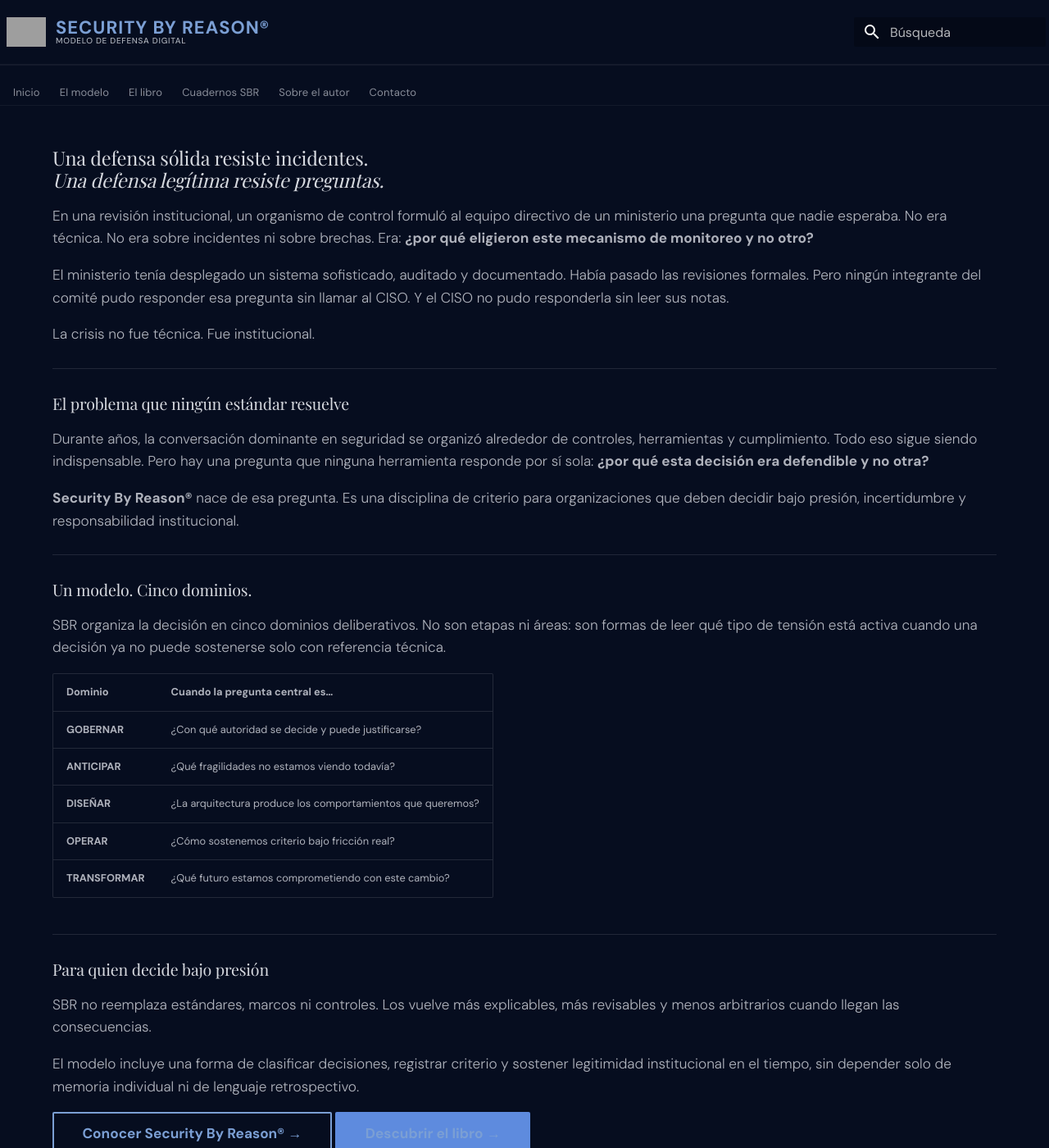
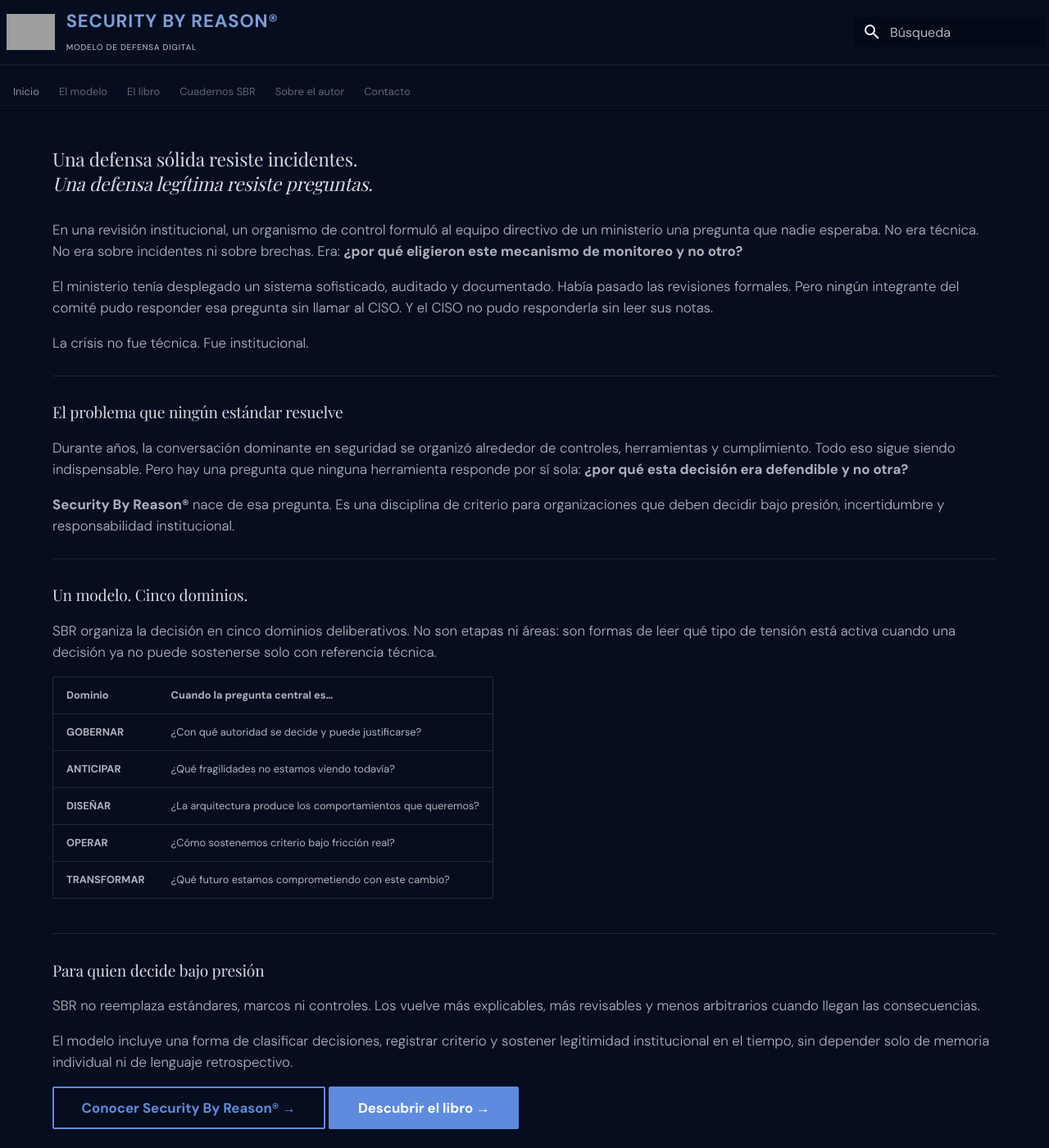
Before and after one commit to danielsasia/sbr-site, an MkDocs documentation site: the page built from docs/index.md, in a window 1280 px wide and 1400 px high. Shown: the whole window at 82% size. Built offline with MkDocs 1.6.1 and Material for MkDocs 9.7.7, drawn with Linux system fonts in a browser that asks for light colours; some web fonts are replaced; grey boxes are pictures that could not be loaded.

Commit message:
Update extra.css

```diff
--- a/docs/stylesheets/extra.css
+++ b/docs/stylesheets/extra.css
@@ -17,228 +17,165 @@ body,
 .md-sidebar,
 .md-sidebar__scrollwrap,
 .md-sidebar__inner {
-  background: #060d1f !important;
+  background:#060d1f !important;
 }
 
 /* HEADER */
 
-.md-header {
-  background: #060d1f !important;
-  box-shadow: none !important;
-  border-bottom: 0.5px solid rgba(255,255,255,0.06) !important;
+.md-header{
+  background:#060d1f !important;
+  box-shadow:none !important;
+  border-bottom:0.5px solid rgba(255,255,255,0.06) !important;
 }
 
-.md-header__inner {
-  min-height: 78px !important;
-  align-items: center !important;
+.md-header__inner{
+  min-height:78px !important;
+  align-items:center !important;
 }
 
 .md-header__button,
-.md-header__button * {
-  color: #d9dce3 !important;
+.md-header__button *{
+  color:#d9dce3 !important;
 }
 
-.md-header__button.md-logo {
-  display: flex !important;
-  align-items: center !important;
-  margin-right: 0.6rem !important;
-  padding: 0 !important;
+.md-header__button.md-logo{
+  display:flex !important;
+  align-items:center !important;
+  margin-right:0.7rem !important;
+  padding:0 !important;
 }
 
 .md-header__button.md-logo img,
-.md-header__button.md-logo svg {
-  display: block !important;
-  height: 36px !important;
-  width: auto !important;
-  max-height: 36px !important;
+.md-header__button.md-logo svg{
+  display:block !important;
+  height:44px !important;
+  width:auto !important;
+  max-height:44px !important;
 }
 
 .md-header__title,
-.md-header__title * {
-  font-family: 'DM Sans', sans-serif !important;
-  color: #7b9fd4 !important;
+.md-header__title *{
+  font-family:'DM Sans',sans-serif !important;
+  color:#7b9fd4 !important;
 }
 
-.md-header__title {
-  display: flex !important;
-  flex-direction: column !important;
-  align-items: flex-start !important;
-  justify-content: center !important;
-  line-height: 1 !important;
-  margin-left: 0 !important;
-  padding-top: 8px !important;
-  padding-bottom: 8px !important;
+.md-header__title{
+  display:flex !important;
+  flex-direction:column !important;
+  align-items:flex-start !important;
+  justify-content:center !important;
+  line-height:1 !important;
+  margin-left:0 !important;
 }
 
-.md-header__ellipsis {
-  max-width: none !important;
+.md-header__ellipsis{
+  max-width:none !important;
 }
 
-.md-header__topic:first-child {
-  font-size: 22px !important;
-  font-weight: 700 !important;
-  letter-spacing: 0.045em !important;
-  text-transform: uppercase !important;
-  line-height: 1 !important;
+.md-header__topic:first-child{
+  font-size:22px !important;
+  font-weight:700 !important;
+  letter-spacing:.04em !important;
+  text-transform:uppercase !important;
 }
 
-.md-header__title::after {
-  content: "MODELO DE DEFENSA DIGITAL";
-  display: block;
-  font-family: 'DM Sans', sans-serif !important;
-  font-size: 10px !important;
-  font-weight: 500 !important;
-  letter-spacing: 0.07em !important;
-  text-transform: uppercase !important;
-  color: rgba(217,220,227,0.78) !important;
-  margin-top: 5px !important;
-  line-height: 1 !important;
+.md-header__title::after{
+  content:"MODELO DE DEFENSA DIGITAL";
+  display:block;
+  font-family:'DM Sans',sans-serif !important;
+  font-size:10px !important;
+  font-weight:500 !important;
+  letter-spacing:.07em !important;
+  color:rgba(217,220,227,.78) !important;
+  margin-top:4px !important;
 }
 
 /* TABS */
 
-.md-tabs {
-  background: #060d1f !important;
-  border-top: 1px solid rgba(255,255,255,0.05) !important;
-  border-bottom: 1px solid rgba(255,255,255,0.05) !important;
+.md-tabs{
+  background:#060d1f !important;
+  border-top:1px solid rgba(255,255,255,.05) !important;
+  border-bottom:1px solid rgba(255,255,255,.05) !important;
 }
 
-.md-tabs__inner {
-  min-height: 48px !important;
+.md-tabs__inner{min-height:48px !important;}
+
+.md-tabs__item{
+  height:48px !important;
+  display:flex !important;
+  align-items:center !important;
 }
 
-.md-tabs__list {
-  align-items: center !important;
-}
-
-.md-tabs__item {
-  height: 48px !important;
-  display: flex !important;
-  align-items: center !important;
-}
-
-.md-tabs__link {
-  font-family: 'DM Sans', sans-serif !important;
-  font-size: 13px !important;
-  letter-spacing: 0.01em !important;
-  color: rgba(217,220,227,0.62) !important;
-  opacity: 1 !important;
-  line-height: 1 !important;
-  padding-top: 0 !important;
-  padding-bottom: 0 !important;
+.md-tabs__link{
+  font-family:'DM Sans',sans-serif !important;
+  font-size:13px !important;
+  color:rgba(217,220,227,.62) !important;
 }
 
 .md-tabs__link--active,
-.md-tabs__link:hover {
-  color: #7b9fd4 !important;
+.md-tabs__link:hover{
+  color:#7b9fd4 !important;
 }
 
 /* SIDEBAR */
 
-.md-sidebar {
-  background: #060d1f !important;
-}
-
 .md-nav__title,
-.md-nav__link {
-  font-family: 'DM Sans', sans-serif !important;
-  font-size: 13px !important;
-  line-height: 1.38 !important;
-  color: rgba(217,220,227,0.50) !important;
+.md-nav__link{
+  font-family:'DM Sans',sans-serif !important;
+  font-size:13px !important;
+  line-height:1.38 !important;
+  color:rgba(217,220,227,.50) !important;
 }
 
 .md-nav__link--active,
-.md-nav__link:hover {
-  color: #7b9fd4 !important;
+.md-nav__link:hover{
+  color:#7b9fd4 !important;
 }
 
-/* CONTENT */
+/* CONTENT (igual que antes, no agrandado) */
 
-.md-typeset {
-  font-family: 'DM Sans', sans-serif !important;
-  font-weight: 300 !important;
-  font-size: 0.86rem !important;
-  color: rgba(217,220,227,0.80) !important;
-  line-height: 1.60 !important;
+.md-typeset{
+  font-family:'DM Sans',sans-serif !important;
+  font-weight:300 !important;
+  font-size:0.84rem !important;
+  color:rgba(217,220,227,.80) !important;
+  line-height:1.56 !important;
 }
 
 .md-typeset h1,
 .md-typeset h2,
-.md-typeset h3 {
-  font-family: 'Playfair Display', serif !important;
-  font-weight: 400 !important;
-  color: rgba(232,234,240,0.92) !important;
+.md-typeset h3{
+  font-family:'Playfair Display',serif !important;
+  font-weight:400 !important;
+  color:rgba(232,234,240,.92) !important;
 }
 
 .md-typeset h1,
-.md-main__inner .md-content h1 {
-  font-size: 1.18rem !important;
-  line-height: 1.14 !important;
-  margin-bottom: 0.75rem !important;
+.md-main__inner .md-content h1{
+  font-size:1.14rem !important;
 }
 
-.md-typeset h2 {
-  font-size: 0.98rem !important;
-  line-height: 1.2 !important;
-}
-
-.md-typeset h3 {
-  font-size: 0.9rem !important;
-  line-height: 1.22 !important;
-}
+.md-typeset h2{font-size:0.96rem !important;}
+.md-typeset h3{font-size:0.90rem !important;}
 
 .md-typeset p,
-.md-typeset li {
-  font-size: 0.86rem !important;
-  line-height: 1.60 !important;
-}
-
-.md-typeset a,
-.md-content a,
-.md-nav a {
-  color: #7b9fd4 !important;
-}
-
-.md-typeset a:hover,
-.md-content a:hover,
-.md-nav a:hover {
-  color: #d9dce3 !important;
+.md-typeset li{
+  font-size:0.84rem !important;
+  line-height:1.56 !important;
 }
 
 /* FOOTER */
 
 .md-footer,
 .md-footer-meta,
-.md-footer__inner {
-  background: #060d1f !important;
+.md-footer__inner{
+  background:#060d1f !important;
 }
 
-.md-footer {
-  border-top: 0.5px solid rgba(255,255,255,0.06) !important;
+.md-social{display:none !important;}
+
+.md-grid{max-width:1320px !important;}
+.md-content__inner{
+  padding-left:2.4rem !important;
+  padding-right:2.4rem !important;
 }
-
-.md-social {
-  display: none !important;
-}
-
-.md-footer-copyright {
-  font-family: 'DM Sans', sans-serif !important;
-  font-size: 11px !important;
-  color: rgba(217,220,227,0.18) !important;
-}
-
-/* LAYOUT */
-
-.md-grid {
-  max-width: 1320px !important;
-}
-
-.md-content {
-  max-width: 100% !important;
-}
-
-.md-content__inner {
-  max-width: 100% !important;
-  padding-left: 2.4rem !important;
-  padding-right: 2.4rem !important;
-}
```
